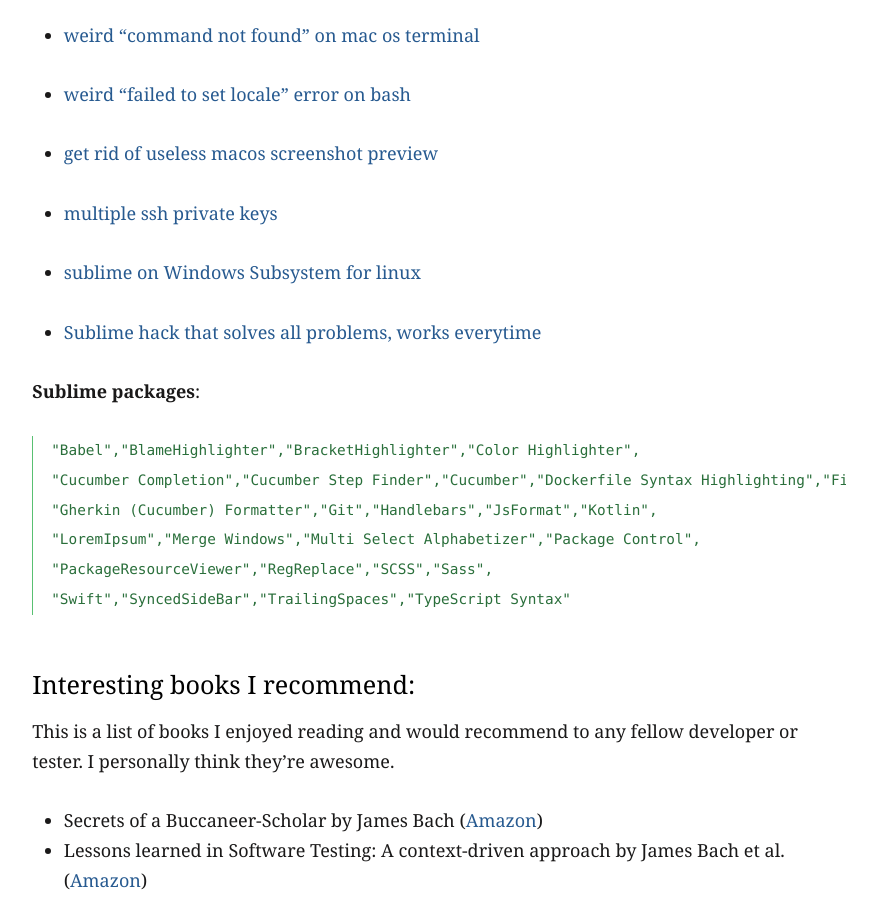
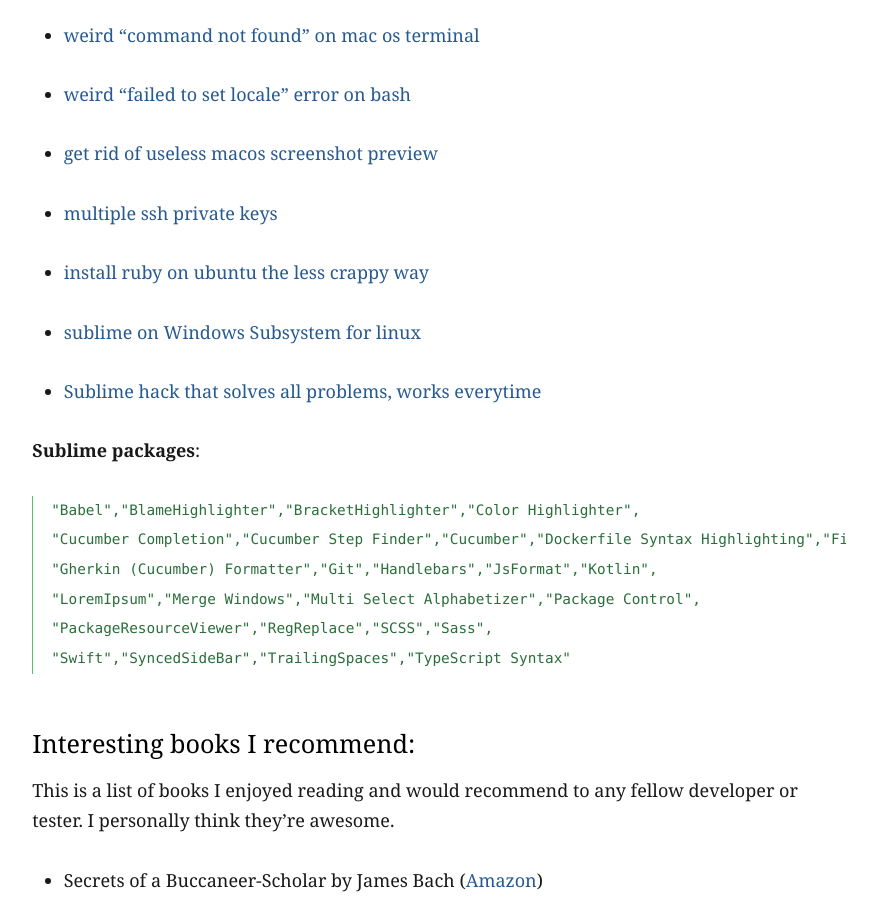
Before and after one commit to filfreire/filfreire.github.io, a Jekyll site: the page built from onboard.md, in a window 1280 px wide and 900 px high, scrolled down 1734 px. Shown: the whole window, without its empty margins (201-1078 px from the left). Built offline with Jekyll 4.4.1, drawn with Linux system fonts in a browser that asks for light colours.

Commit message:
add less crpy way of installing ruby

```diff
--- a/onboard.md
+++ b/onboard.md
@@ -59,6 +59,8 @@
 
 - [multiple ssh private keys](https://stackoverflow.com/a/2419609)
 
+- [install ruby on ubuntu the less crappy way](https://stackoverflow.com/a/37956249/7468990)
+
 - [sublime on Windows Subsystem for linux](https://nickjanetakis.com/blog/using-wsl-and-mobaxterm-to-create-a-linux-dev-environment-on-windows)
 
 - [Sublime hack that solves all problems, works everytime](https://stackoverflow.com/a/45437984/7468990)
```
